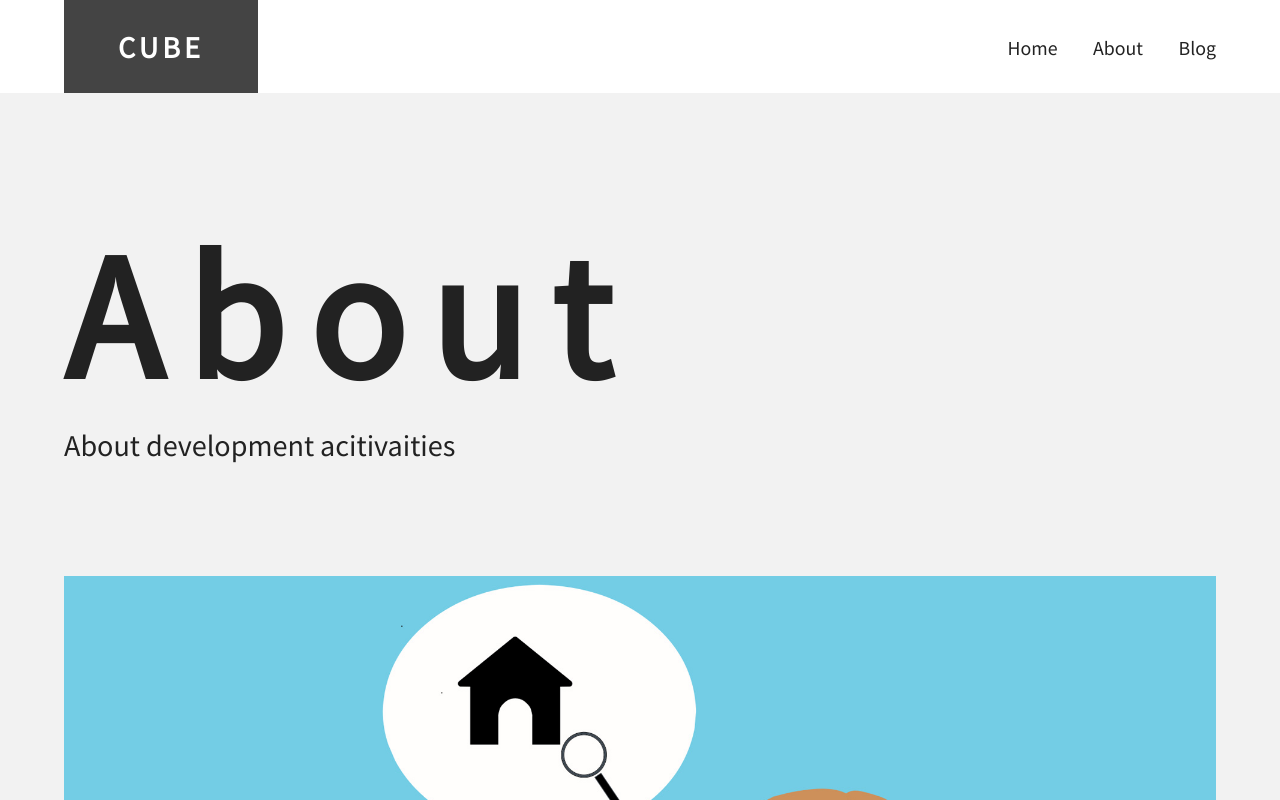
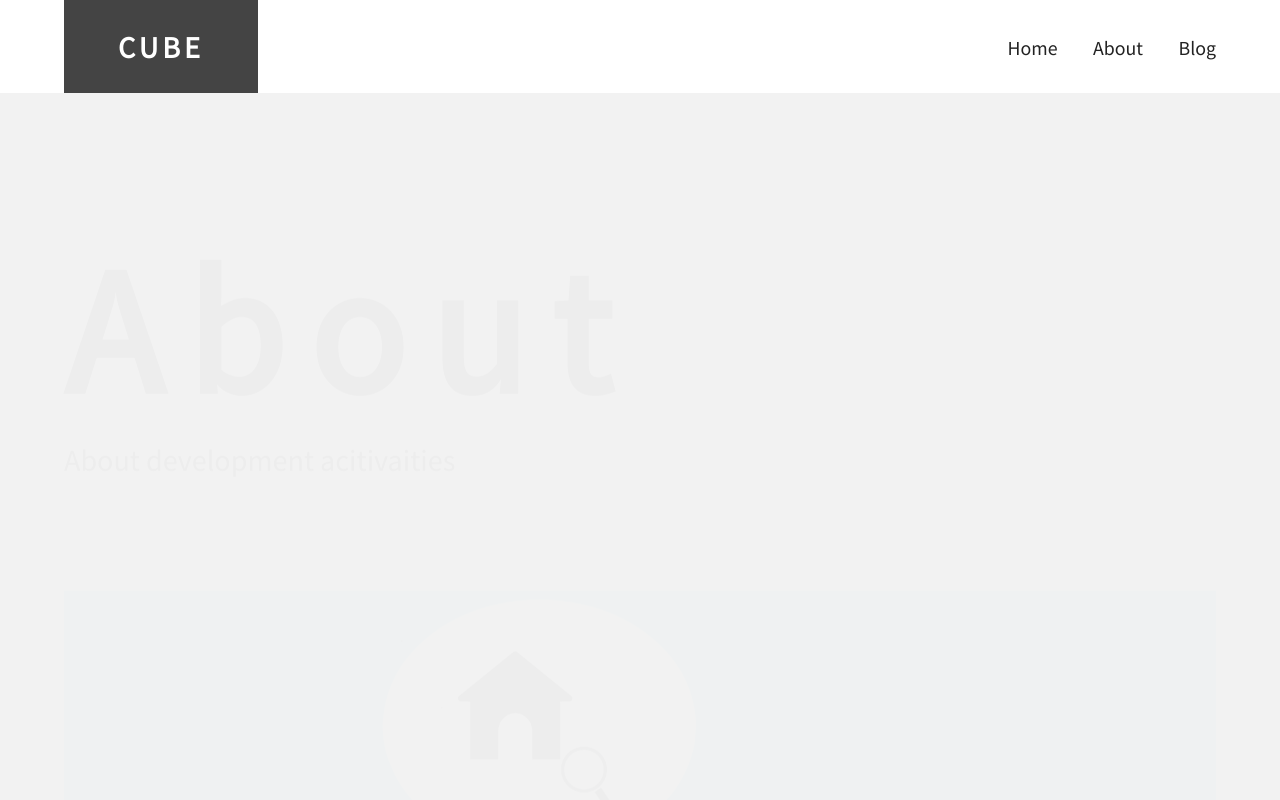
Before and after one commit to ShojiAkifumi/next-jam-blog, a Next.js app: page /about in a window 1280 px wide. Shown: the top 800 px of the page. Built offline with nearby package versions, Linux system fonts and the light colour scheme; no server answers.

Commit message:
まい　ふぁーすと　こみっと

```diff
--- a/src/components/container.tsx
+++ b/src/components/container.tsx
@@ -17,7 +17,7 @@ const Container = ({ children, large = false, isMain = false }: Props) => {
           animate={{ opacity: 1, y: 0 }}
           exit={{ opacity: 0, y: 40 }}
           transition={{
-            duration: 0.6,
+            duration: 60,
           }}
         >
           {children}
```
